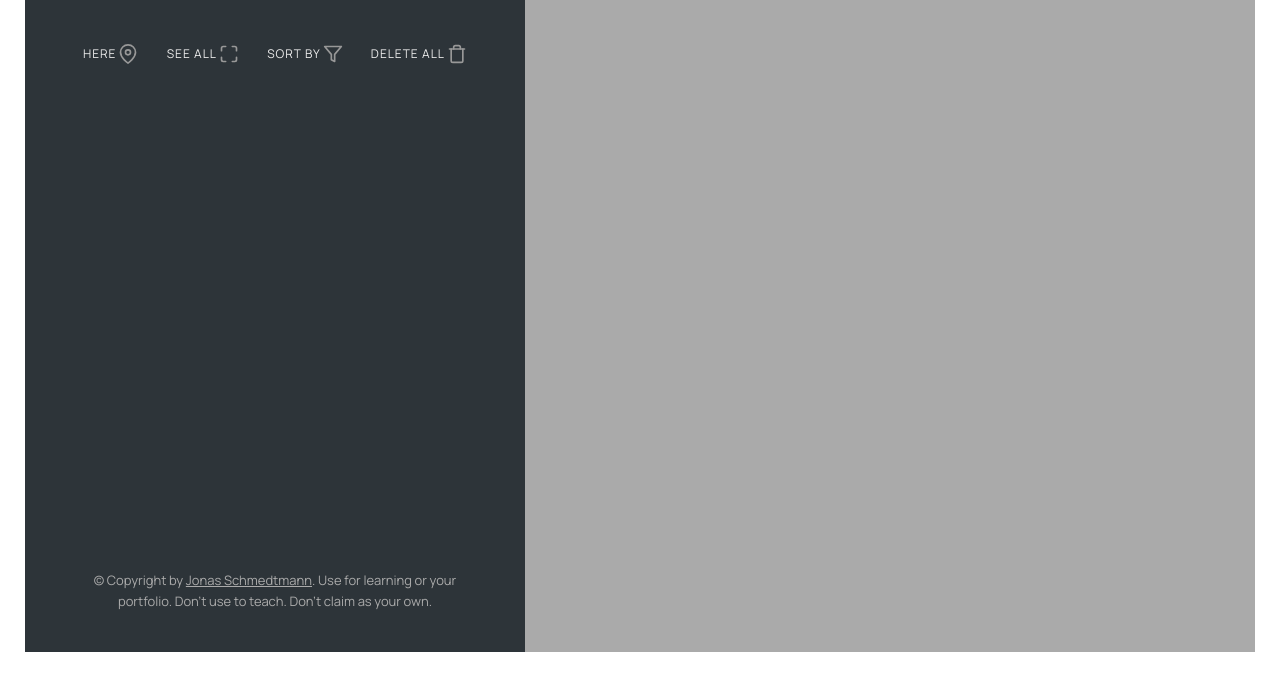
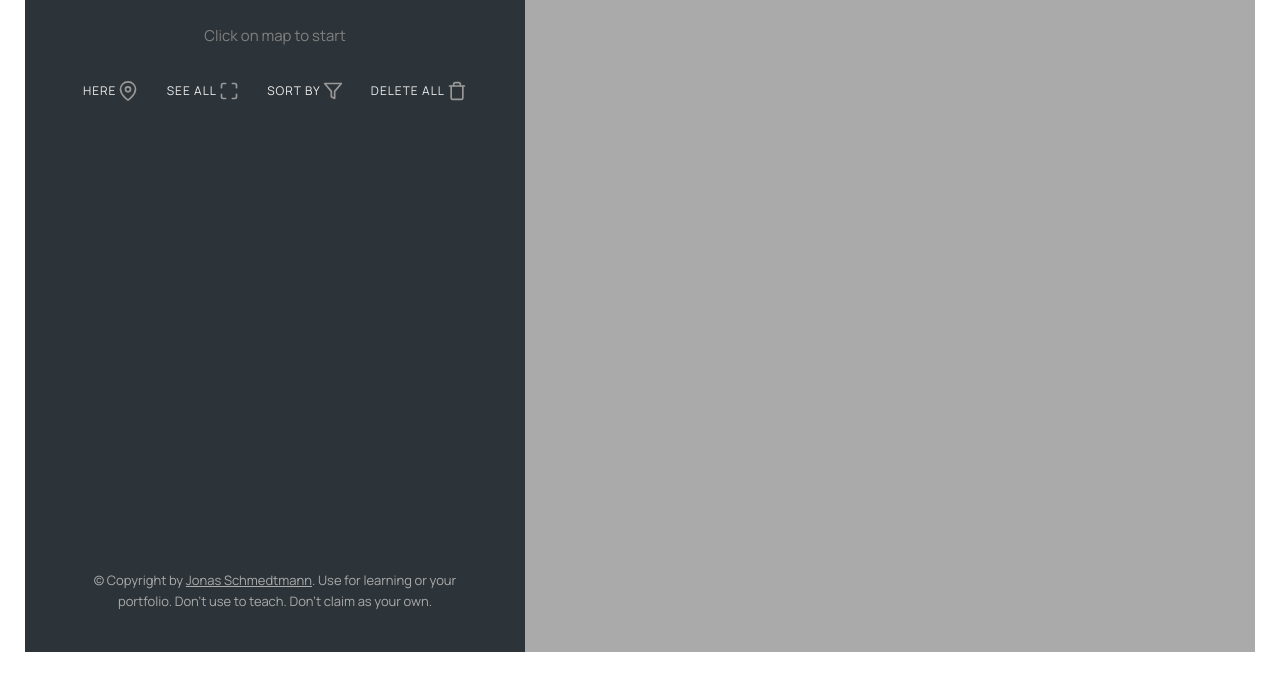
Before and after one commit to Nawratka/mapty, a plain HTML site: page index.html in a window 1280 px wide. Shown: the part 123-800 px from the top of the page. Drawn offline with nearby package versions, Linux system fonts and the light colour scheme.

Commit message:
styles corrected

```diff
--- a/index.html
+++ b/index.html
@@ -22,6 +22,7 @@
 <body>
   <div class="sidebar">
     <img src="logo.png" alt="Logo" class="logo" />
+    <p class="info">Click on map to start</p>
     <div class="main-edits workout-edits">
       <span class="workout__icon">
         <p>Here</p>
--- a/style.css
+++ b/style.css
@@ -56,6 +56,14 @@ a:visited {
   margin-bottom: 4rem;
 }
 
+.info {
+  margin-bottom: 15px;
+  font-family: inherit;
+  font-size: 15px;
+  text-align: center;
+  color: #808080;
+}
+
 .workouts {
   list-style: none;
   height: 77vh;
@@ -71,7 +79,7 @@ a:visited {
   position: relative;
   background-color: var(--color-dark--2);
   border-radius: 5px;
-  padding: 1.5rem 2.25rem;
+  padding: 1.5rem 1rem;
   margin-bottom: 1.75rem;
   cursor: pointer;
 
```
